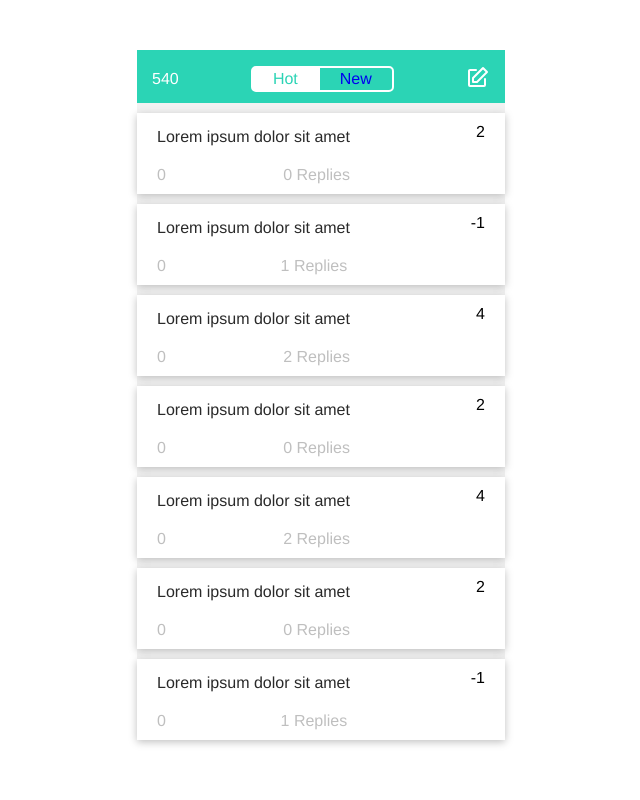
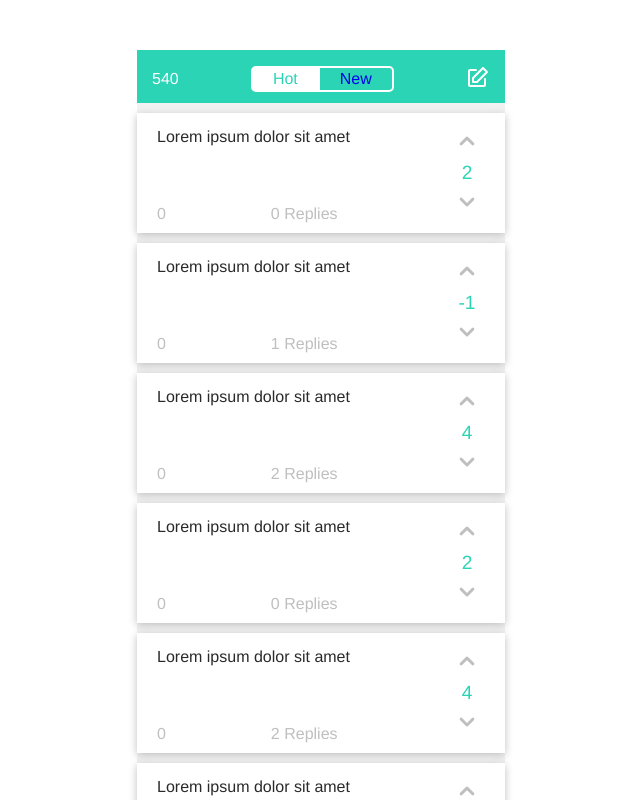
Before and after one commit to b8923/yik-hack, a Vue app in the folder frontend/: page / in a window 1280 px wide. Shown: the top 800 px of the page, without its empty margins (319-959 px from the left). Built offline with nearby package versions, Linux system fonts and the light colour scheme.

Commit message:
Creates the karma component

```diff
--- /dev/null
+++ b/frontend/src/components/Karma.vue
@@ -0,0 +1,83 @@
+<template>
+  <aside class="Karma">
+    <button type="button" class="Karma-upvote" @click.prevent="upvote">
+      <svg
+        xmlns="http://www.w3.org/2000/svg"
+        viewBox="0 0 24 24"
+        width="36"
+        height="36"
+      >
+        <path
+          class="heroicon-ui"
+          d="M8.7 14.7a1 1 0 0 1-1.4-1.4l4-4a1 1 0 0 1 1.4 0l4 4a1 1 0 0 1-1.4 1.4L12 11.42l-3.3 3.3z"
+        />
+      </svg>
+    </button>
+
+    <p class="Karma-points">
+      <slot />
+    </p>
+
+    <button type="button" class="Karma-downvote" @click.prevent="downvote">
+      <svg
+        xmlns="http://www.w3.org/2000/svg"
+        viewBox="0 0 24 24"
+        width="36"
+        height="36"
+      >
+        <path
+          class="heroicon-ui"
+          d="M15.3 9.3a1 1 0 0 1 1.4 1.4l-4 4a1 1 0 0 1-1.4 0l-4-4a1 1 0 0 1 1.4-1.4l3.3 3.29 3.3-3.3z"
+        />
+      </svg>
+    </button>
+  </aside>
+</template>
+
+<script>
+export default {
+  name: "Karma",
+
+  methods: {
+    upvote() {
+      return;
+    },
+
+    downvote() {
+      return;
+    }
+  }
+};
+</script>
+
+<style>
+.Karma {
+  display: flex;
+  flex-direction: column;
+  align-items: center;
+}
+
+.Karma-points {
+  color: var(--Primary-color);
+  font-size: 1.2rem;
+  margin: 0;
+  padding: 0;
+}
+
+.Karma-upvote,
+.Karma-downvote {
+  background: none;
+  border: none;
+  cursor: pointer;
+  fill: var(--Muted-color);
+  margin: 0;
+  padding: 0;
+}
+
+.Karma-upvote:active,
+.Karma-upvote.active,
+.Karma-downvote:active,
+.Karma-downvote.active {
+  fill: var(--Primary-color);
+}
+</style>
--- a/frontend/src/components/Post.vue
+++ b/frontend/src/components/Post.vue
@@ -5,15 +5,20 @@
       <p class="Post-time">{{ time }}</p>
       <a href="#" class="Post-repliesLink">{{ comments.length }} Replies</a>
     </div>
-    <div>
+    <karma>
       {{ karma }}
-    </div>
+    </karma>
   </article>
 </template>
 
 <script>
+import Karma from "@/components/Karma";
 export default {
   name: "Post",
+
+  components: {
+    Karma
+  },
 
   props: {
     text: {
@@ -80,9 +85,13 @@ export default {
 }
 
 .Post-repliesLink {
+  bottom: 10px;
   color: var(--Muted-color);
   display: block;
+  margin: 0 auto;
+  position: absolute;
   text-align: center;
   text-decoration: none;
+  width: 80%;
 }
 </style>
```
